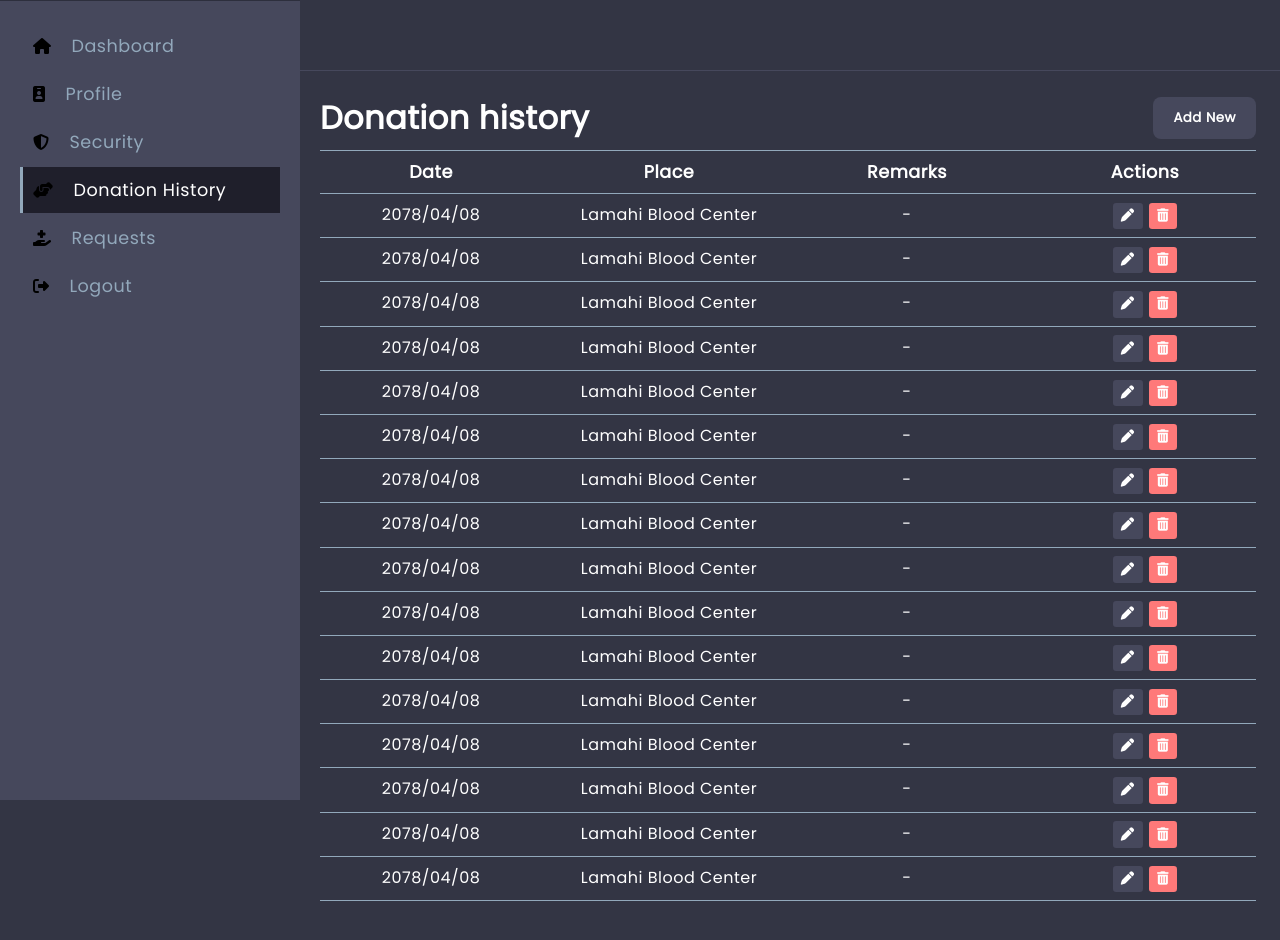
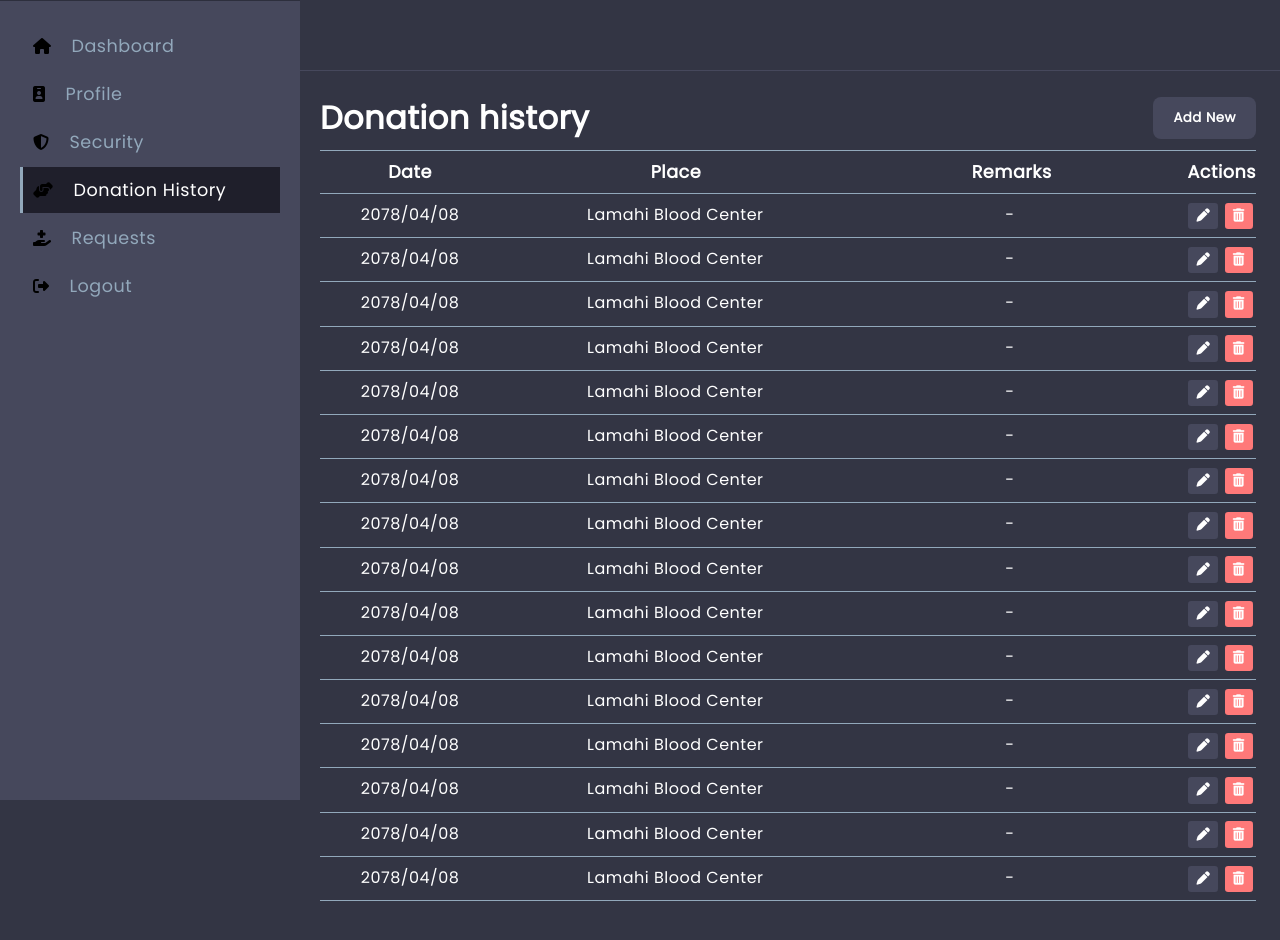
Before and after one commit to aniloli42/donate-blood-management-mern, a React (Create React App) app in the folder client/: page /donation-history in a window 1280 px wide. Built offline with nearby package versions, Linux system fonts and the light colour scheme; no server answers; sample sign-in values are in the browser's storage.

Commit message:
chore: dontaion history style changed

```diff
--- a/client/src/Pages/DonationHistory/donationhistory.css
+++ b/client/src/Pages/DonationHistory/donationhistory.css
@@ -22,11 +22,11 @@
 	padding-bottom: 1rem;
 	width: 100%;
 	display: grid;
-	grid-template-columns: repeat(4, 1fr);
 }
 
 .history-table {
-	width: max-content;
+	grid-column: 1/-1;
+	min-width: max-content;
 }
 
 .history-header {
@@ -39,7 +39,7 @@
 .history-data {
 	grid-column: 1/-1;
 	display: grid;
-	grid-template-columns: repeat(4, 1fr);
+	grid-template-columns: max-content repeat(2, 1fr) max-content;
 	color: var(--text-light);
 	border-bottom: 1px solid var(--text-gray);
 	padding-block: 0.5em;
```
